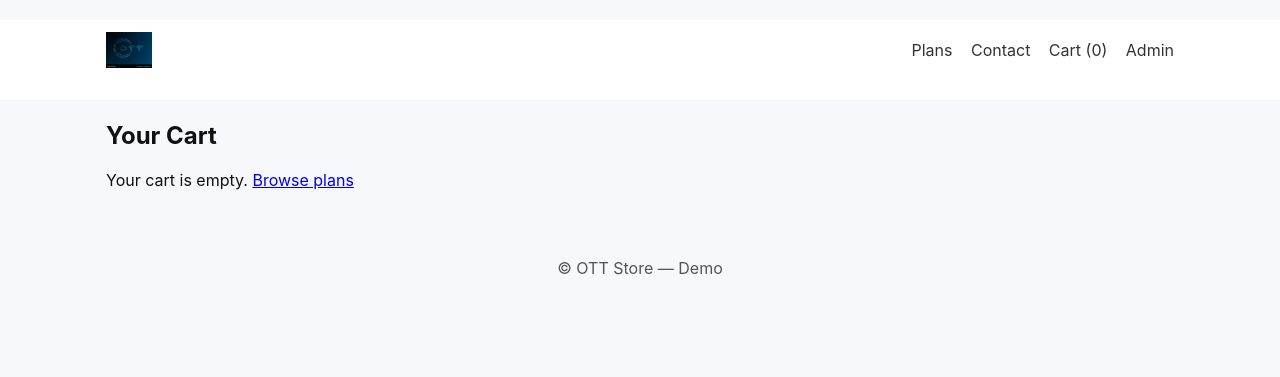
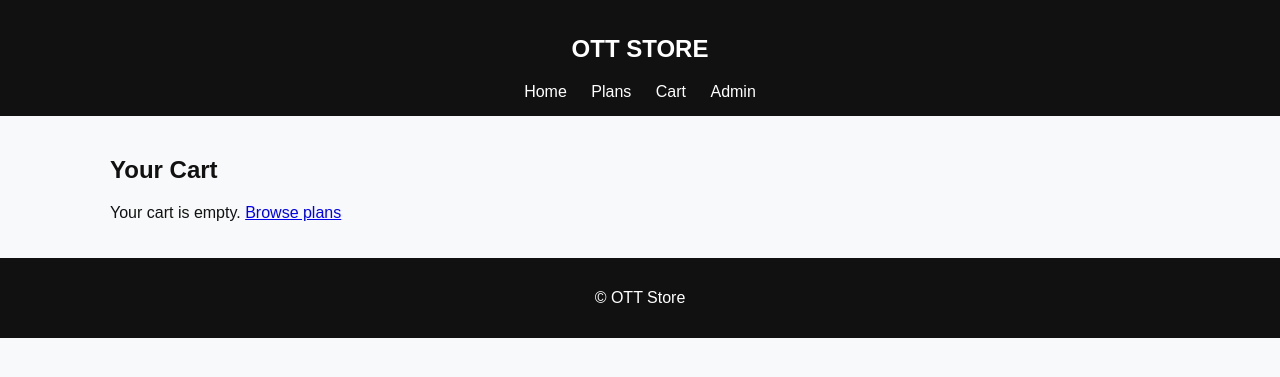
Before and after one commit to kafeelk528-ship-it/ott-minor-fixed, a Python web app: template templates/cart.html in a window 1280 px wide. Shown: the top 377 px of the page. Run offline with Jinja, Linux system fonts and the light colour scheme; the template is opened without the code that fills it, so the values that code supplies are empty.

Commit message:
Update base.html

```diff
--- a/templates/base.html
+++ b/templates/base.html
@@ -1,46 +1,52 @@
-<!doctype html>
+<!DOCTYPE html>
 <html lang="en">
 <head>
-  <meta charset="utf-8">
-  <title>{% block title %}OTT Store{% endblock %}</title>
-  <meta name="viewport" content="width=device-width,initial-scale=1">
-  <link rel="stylesheet" href="{{ url_for('static', filename='css/style.css') }}">
+    <meta charset="UTF-8">
+    <title>OTT Store</title>
+    <link rel="stylesheet" href="{{ url_for('static', filename='css/style.css') }}">
+    <style>
+        body { font-family: Arial, sans-serif; background: #f8f9fa; margin:0; padding:0; }
+        header, footer { background:#111; color:white; padding:15px; text-align:center; }
+        .container { width:90%; margin:auto; padding:20px; }
+        .nav { margin-top:10px; }
+        .nav a { color:white; margin:0 10px; text-decoration:none; }
+        .card { background:white; padding:15px; border-radius:8px; box-shadow:0 0 5px #ccc; margin:10px; }
+        .btn { display:inline-block; padding:10px 15px; border-radius:5px; background:#007bff; color:white; text-decoration:none; }
+        .btn-red { background:#dc3545; }
+        .btn-green { background:#28a745; }
+        img { max-width:100%; }
+        .product-img { height:90px; object-fit:contain; display:block; margin:auto; }
+    </style>
 </head>
 <body>
-  <header class="site-header">
-    <div class="container header-inner">
-      <a class="brand" href="{{ url_for('home') }}">
-        <img src="{{ url_for('static', filename='img/logo-dark.png') }}" alt="logo" class="logo">
-      </a>
-      <nav class="nav">
-        <a class="nav-link" href="{{ url_for('plans_page') }}">Plans</a>
-        <a class="nav-link" href="{{ url_for('contact_page') }}">Contact</a>
-        <a class="nav-link" href="{{ url_for('cart_page') }}">Cart ({{ session.get('cart')|length if session.get('cart') else 0 }})</a>
-        <a class="nav-link" href="{{ url_for('admin_login') }}">Admin</a>
-      </nav>
+
+<header>
+    <h2>OTT STORE</h2>
+    <div class="nav">
+        <a href="/">Home</a>
+        <a href="/plans">Plans</a>
+        <a href="/cart">Cart</a>
+        <a href="/admin/login">Admin</a>
     </div>
-  </header>
+</header>
 
-  <main class="container">
+<div class="container">
     {% with messages = get_flashed_messages(with_categories=true) %}
       {% if messages %}
-        <div class="flash-wrap">
         {% for cat, msg in messages %}
-          <div class="flash {{ cat }}">{{ msg }}</div>
+          <div style="background:#ffeeba;padding:10px;margin:10px 0;border-left:5px solid #856404;">
+            {{ msg }}
+          </div>
         {% endfor %}
-        </div>
       {% endif %}
     {% endwith %}
 
     {% block content %}{% endblock %}
-  </main>
+</div>
 
-  <footer class="site-footer">
-    <div class="container">
-      © {{ now().year if now is defined else "" }} OTT Store — Demo
-    </div>
-  </footer>
+<footer>
+    <p>© {{ now().year }} OTT Store</p>
+</footer>
 
-  <script src="{{ url_for('static', filename='js/main.js') }}"></script>
 </body>
 </html>
```
